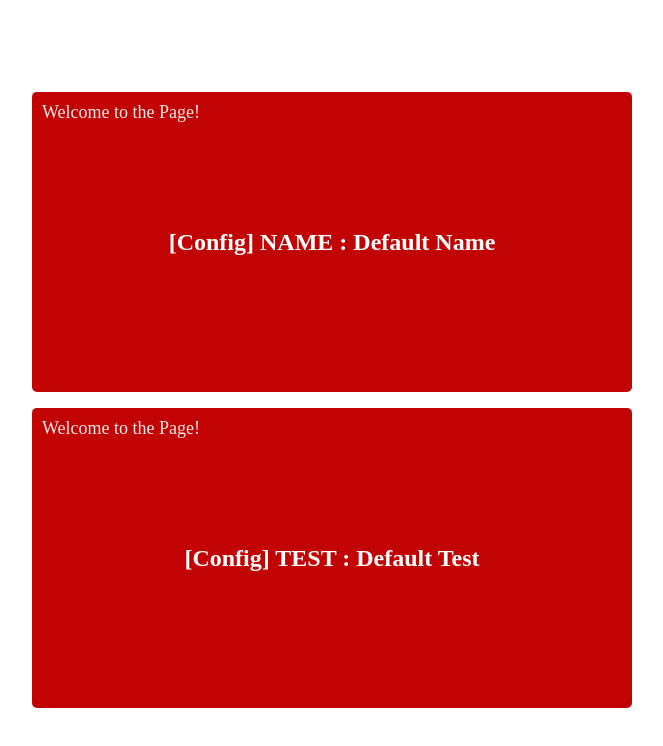
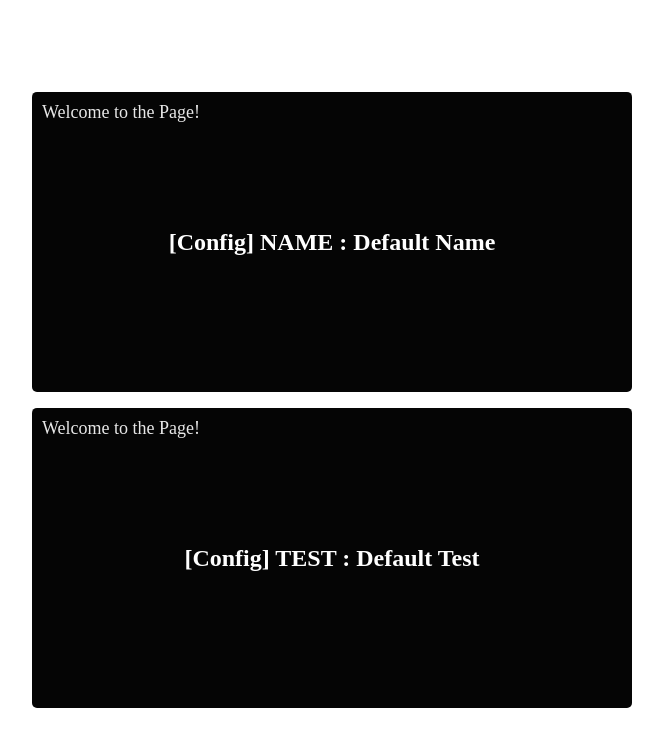
Before and after one commit to spaship/examples, a Next.js app: page /dx/ in a window 1280 px wide. Shown: the top 746 px of the page, without its empty margins (308-971 px from the left). Built offline with nearby package versions, Linux system fonts and the light colour scheme.

Commit message:
Update helloName.module.css
Changed backgroud color

```diff
--- a/src/styles/helloName.module.css
+++ b/src/styles/helloName.module.css
@@ -9,7 +9,7 @@
 .helloName {
     width: 600px;
     height: 300px;
-    background-color: #c20303;
+    background-color: #050505;
     color: #fff;
     display: flex !important;
     justify-content: center !important;
```
